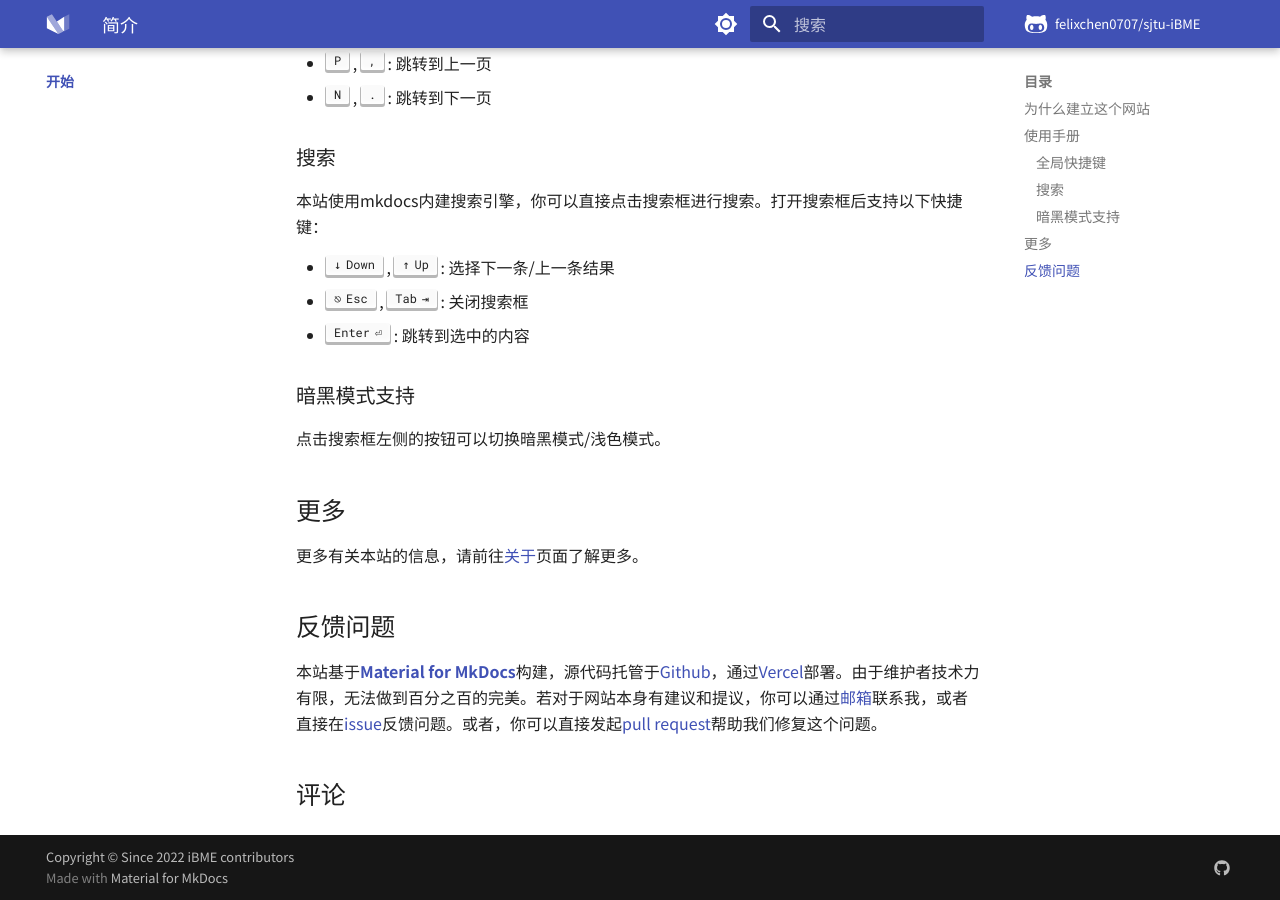
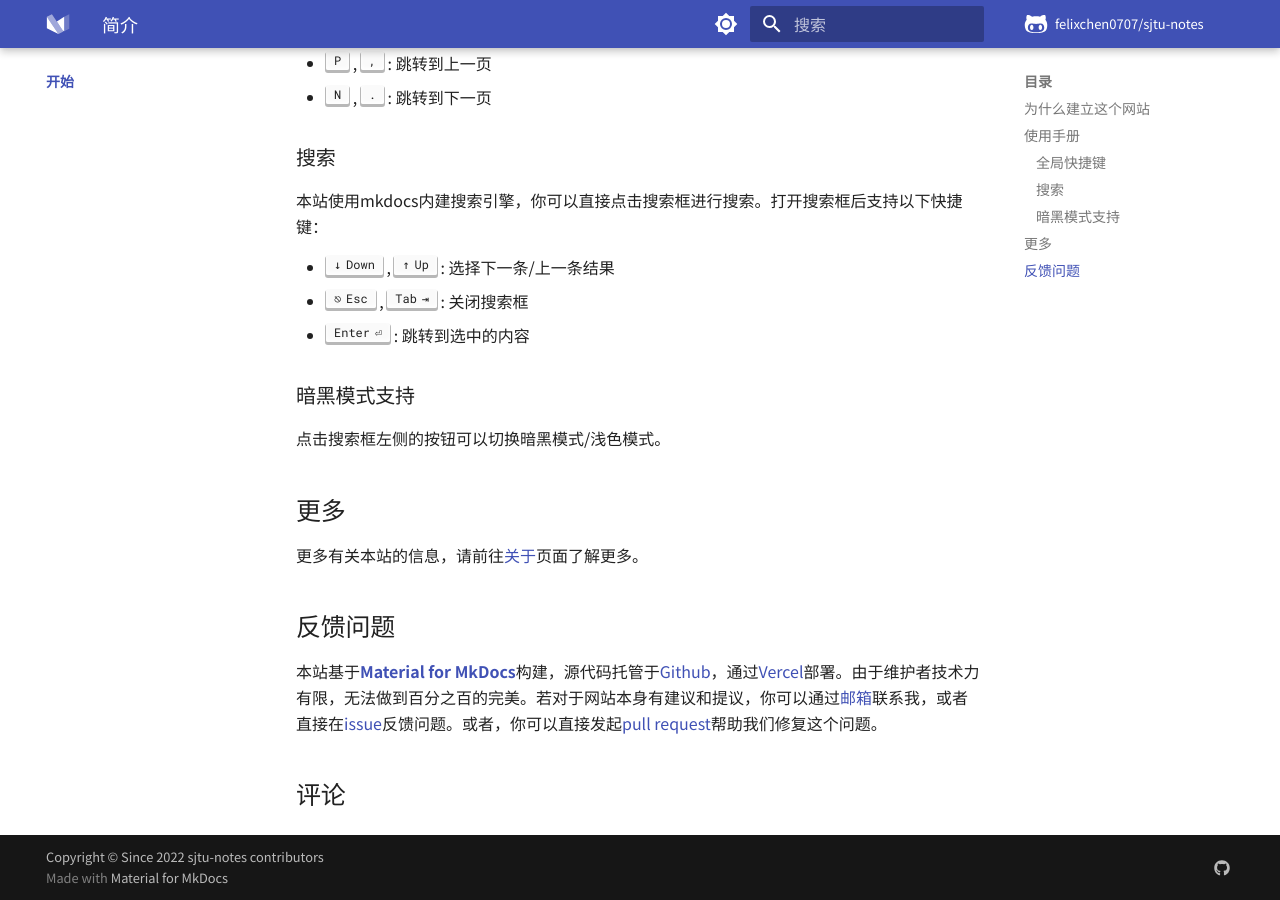
Before and after one commit to glimmeringlight/sjtu-notes, an MkDocs documentation site: the page built from docs/index.md, in a window 1280 px wide and 900 px high, scrolled down 507 px. Built offline with MkDocs 1.6.1 and Material for MkDocs 9.7.7, drawn with Linux system fonts in a browser that asks for light colours; a script that is not in the unit is left out; comment, search, counter and statistics services are not loaded.

```diff
--- a/mkdocs.yml
+++ b/mkdocs.yml
@@ -1,8 +1,8 @@
 #############################贡献内容请勿更改以下配置#######################################################
 site_name: Notes at SJTU
 
-repo_url: https://github.com/felixchen0707/sjtu-iBME
-repo_name: felixchen0707/sjtu-iBME
+repo_url: https://github.com/felixchen0707/sjtu-notes
+repo_name: felixchen0707/sjtu-notes
 edit_uri: "edit/mkdocs/docs/"
 
 theme:
@@ -185,7 +185,7 @@ extra:
     - icon: fontawesome/brands/github
       link: https://github.com/felixchen0707/sjtu-iBME
 
-copyright: Copyright &copy; Since 2022 iBME contributors
+copyright: Copyright &copy; Since 2022 sjtu-notes contributors
 
 #####################################如果您是贡献内容，请不要随意更改以上的配置###############################
 
```
Also changed, not shown: README.md (added, +16 -0 lines), 1 other file.
